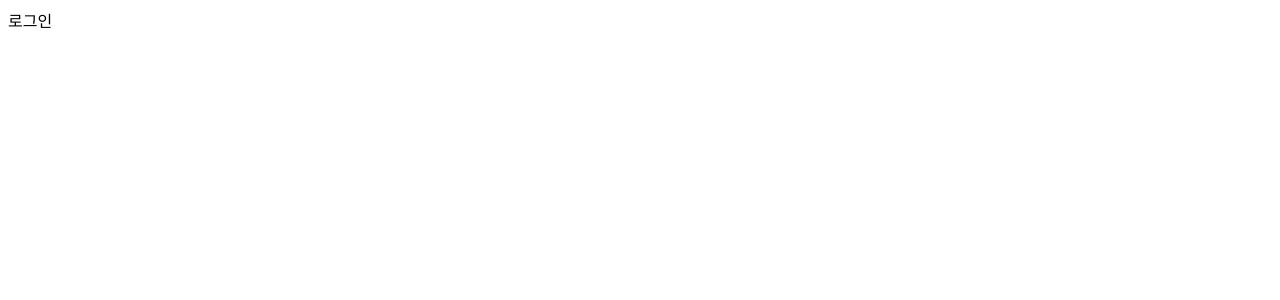
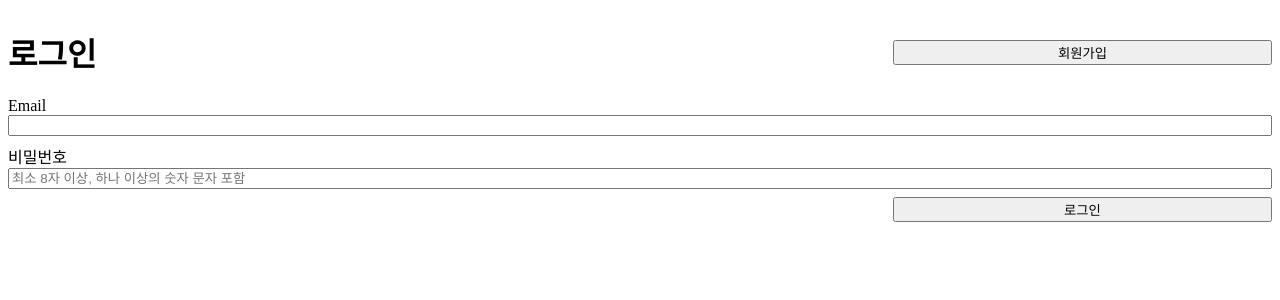
Before and after one commit to hautest/sns-front-vue, a Vue app: page /sign-in in a window 1280 px wide. Shown: the top 300 px of the page. Built offline with nearby package versions, Linux system fonts and the light colour scheme.

Commit message:
로그인 기능 구현

```diff
--- a/src/views/SignIn.vue
+++ b/src/views/SignIn.vue
@@ -1,3 +1,82 @@
-<script setup lang="ts"></script>
+<script setup lang="ts">
+import { ref } from "vue";
+import axios from "axios";
+import router from "@/router";
 
-<template>로그인</template>
+const email = ref("");
+const password = ref("");
+
+const errorMessage = ref("");
+
+const handleSubmit = async (e: Event) => {
+  e.preventDefault();
+  try {
+    await axios.post("http://localhost:8080/sign-in", {
+      email: email.value,
+      password: password.value,
+    });
+    router.push("/");
+  } catch (error: any) {
+    errorMessage.value = error.response.data.message;
+  }
+};
+const handleRouteSignUp = () => {
+  router.push("/sign-up");
+};
+</script>
+
+<template>
+  <header>
+    <h1>로그인</h1>
+    <button @click="handleRouteSignUp">회원가입</button>
+  </header>
+  <form @submit="handleSubmit">
+    <div>
+      <label for="email">Email</label>
+      <input v-model="email" id="email" />
+    </div>
+    <div>
+      <label for="password">비밀번호</label>
+      <input
+        placeholder="최소 8자 이상, 하나 이상의 숫자 문자 포함"
+        v-model="password"
+        id="password"
+        type="password"
+      />
+    </div>
+    <div class="submitButton">
+      <span>{{ errorMessage }}</span>
+      <button>로그인</button>
+    </div>
+  </form>
+</template>
+
+<style scoped>
+form {
+  display: flex;
+  flex-direction: column;
+  gap: 8px;
+}
+div {
+  display: flex;
+  flex-direction: column;
+}
+button {
+  width: 30%;
+}
+.submitButton {
+  display: flex;
+  flex-direction: row;
+  justify-content: space-between;
+  align-items: center;
+}
+span {
+  color: red;
+}
+header {
+  width: 100%;
+  display: flex;
+  justify-content: space-between;
+  align-items: center;
+}
+</style>
--- a/src/views/SignUp.vue
+++ b/src/views/SignUp.vue
@@ -17,7 +17,7 @@ const handleSubmit = async (e: Event) => {
       password: password.value,
       rePassword: rePassword.value,
     });
-    router.push("/");
+    router.push("/sign-in");
   } catch (error: any) {
     errorMessage.value = error.response.data.message;
   }
```
